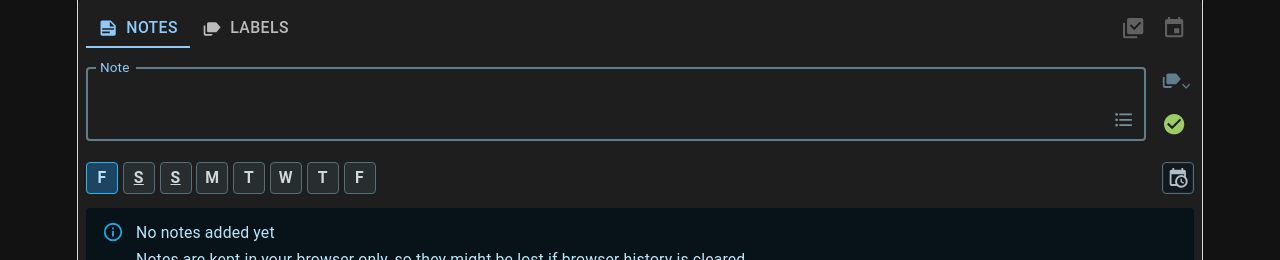
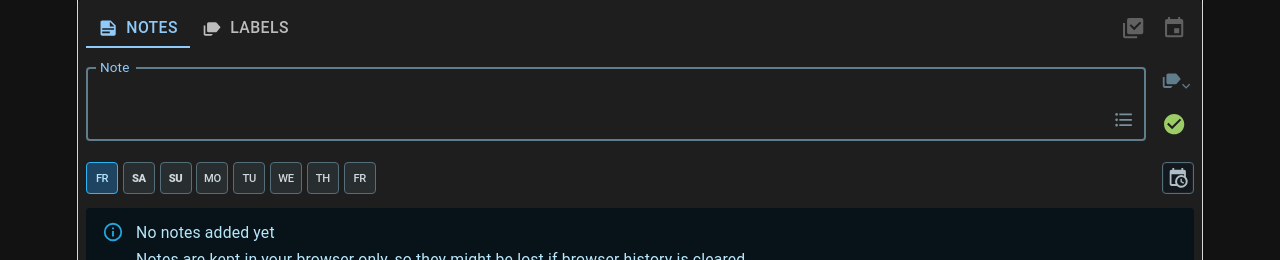
Before and after one commit to Eldsewhere/adnothed2, a React (Vite) app: page / in a window 1280 px wide. Shown: the top 260 px of the page. Built offline with nearby package versions, Linux system fonts and the light colour scheme.

Commit message:
weekend atmep

```diff
--- a/src/App.tsx
+++ b/src/App.tsx
@@ -95,7 +95,7 @@ const SHORT_MONTHS = [
   "Dic",
 ];
 
-const WEEKDAY_LETTERS = ["S", "M", "T", "W", "T", "F", "S"];
+const WEEKDAY_LETTERS = ["Su", "Mo", "Tu", "We", "Th", "Fr", "Sa"];
 
 const formatShortRangeDate = (value: Dayjs): string => {
   const day = value.date().toString().padStart(2, "0");
@@ -1559,6 +1559,7 @@ function App() {
                       {weekdayStripDays.map((day) => {
                         const dayKey = day.format("YYYY-MM-DD");
                         const weekday = day.day();
+                        const isWeekend = weekday === 0 || weekday === 6;
                         const isSelected =
                           (draftDueDate
                             ? draftDueDate.format("YYYY-MM-DD")
@@ -1658,10 +1659,13 @@ function App() {
                                 >
                                   <Box
                                     sx={{
-                                      textDecoration:
-                                        WEEKDAY_LETTERS[weekday] === "S"
-                                          ? "underline"
-                                          : "none",
+                                      fontSize: "0.62rem",
+                                      lineHeight: 1,
+                                      letterSpacing: "-0.04em",
+                                      display: "flex",
+                                      alignItems: "center",
+                                      justifyContent: "center",
+                                      fontWeight: isWeekend ? 900 : 500,
                                     }}
                                   >
                                     {WEEKDAY_LETTERS[weekday]}
```
